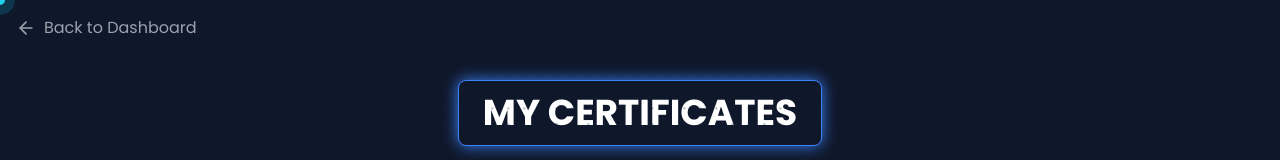
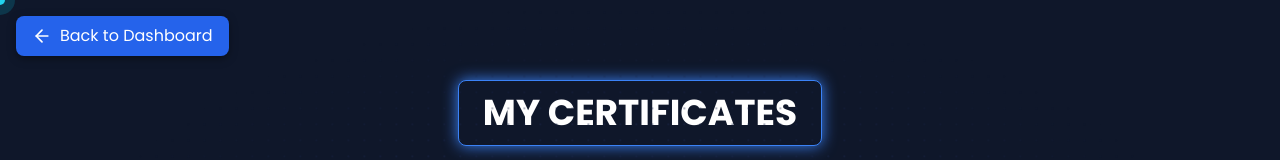
Before and after one commit to Kalpan2007/My_Portfolio, a React (Vite) app: page /certificates in a window 1280 px wide. Shown: the top 160 px of the page. Built offline with nearby package versions, Linux system fonts and the light colour scheme.

Commit message:
fix that routing and after that make scroll file

```diff
--- a/src/App.tsx
+++ b/src/App.tsx
@@ -10,6 +10,7 @@
 import Aboutme from "./pages/About"
 import Certificate from './pages/Certificate';
 import Loader from './components/Loader'; // 👈 Import loader
+import ScrollToTop from './components/ScrollToTop';
 
 function AnimatedRoutes() {
   const location = useLocation();
@@ -40,6 +41,7 @@
 
   return (
     <Router>
+      <ScrollToTop /> {/* Add this line */}
       <div className="min-h-screen bg-gradient-to-br from-[#0a0f1c] via-[#0f172a] to-[#1a1f35] text-gray-100 overflow-hidden">
         <div className="fixed inset-0 w-full h-full bg-[radial-gradient(#1d284d_1px,transparent_1px)] [background-size:16px_16px] [mask-image:radial-gradient(ellipse_50%_50%_at_50%_50%,#000_70%,transparent_100%)] pointer-events-none opacity-40 animate-bg-shift" />
 
--- /dev/null
+++ b/src/components/ScrollToTop.tsx
@@ -0,0 +1,14 @@
+import { useEffect } from 'react';
+import { useLocation } from 'react-router-dom';
+
+const ScrollToTop = () => {
+  const { pathname } = useLocation();
+
+  useEffect(() => {
+    window.scrollTo(0, 0);
+  }, [pathname]);
+
+  return null;
+};
+
+export default ScrollToTop;
--- a/src/pages/About.tsx
+++ b/src/pages/About.tsx
@@ -1,8 +1,8 @@
 import { motion, useInView } from 'framer-motion';
 import { useRef } from 'react';
 import profileImage from '../assets/About-img.png';
-import { ArrowLeft } from 'lucide-react';
 import { useNavigate } from 'react-router-dom';
+import BackToDashboard from '../components/BackToDashboard';
 
 const About: React.FC = () => {
   const navigate = useNavigate();
@@ -314,14 +314,7 @@
       <div className="w-full bg-gray-900/80 backdrop-blur-md border-t border-gray-800">
         <div className="max-w-7xl mx-auto py-6 px-4">
           <div className="flex flex-col sm:flex-row items-center justify-between gap-4">
-            <button
-              onClick={() => navigate('/')}
-              className="flex items-center gap-2 text-gray-400 hover:text-white transition"
-            >
-              <ArrowLeft size={20} />
-              <span>Back to Home</span>
-            </button>
-
+            <BackToDashboard />
             <div className="flex flex-wrap justify-center gap-4">
               <button
                 onClick={() => navigate('/projects')}
--- a/src/pages/Certificate.tsx
+++ b/src/pages/Certificate.tsx
@@ -1,6 +1,8 @@
 import React from "react";
 import { useNavigate } from "react-router-dom";
 import Jsf from '../assets/Js_01_img.png';
+import BackToDashboard from '../components/BackToDashboard';
+
 // Certificate data - 9 certificates total
 const certificatesData = [
   {
@@ -68,32 +70,6 @@
   }
 ];
 
-const BackButton = () => {
-  const navigate = useNavigate();
-  return (
-    <button
-    onClick={() => navigate("/")}
-      className="flex items-center gap-2 text-gray-400 hover:text-white transition"
-    >
-      <svg
-        xmlns="http://www.w3.org/2000/svg"
-        width="20"
-        height="20"
-        viewBox="0 0 24 24"
-        fill="none"
-        stroke="currentColor"
-        strokeWidth="2"
-        strokeLinecap="round"
-        strokeLinejoin="round"
-      >
-        <path d="m12 19-7-7 7-7"/>
-        <path d="M19 12H5"/>
-      </svg>
-      <span className="text-sm sm:text-base">Back to Dashboard</span>
-    </button>
-  );
-};
-
 const CertificateCard = ({ certificate }) => {
   return (
     <div className="bg-[#0f172a]/80 border border-[#3b82f6] rounded-xl shadow-lg overflow-hidden w-full transition-all hover:scale-105 hover:shadow-xl">
@@ -125,7 +101,7 @@
   return (
     <div className="min-h-screen py-20 px-4 sm:px-8 bg-[#0f172a]">
       <div className="absolute top-4 left-4">
-        <BackButton />
+        <BackToDashboard />
       </div>
 
       <div className="max-w-7xl mx-auto">
--- a/src/pages/Contact.tsx
+++ b/src/pages/Contact.tsx
@@ -1,8 +1,9 @@
 import React, { useState } from 'react';
 import { motion } from 'framer-motion';
-import { ArrowLeft, Mail, MapPin, Phone } from 'lucide-react';
+import { Mail, MapPin, Phone } from 'lucide-react';
 import { useNavigate } from 'react-router-dom';
 import PageTransition from '../components/PageTransition';
+import BackToDashboard from '../components/BackToDashboard';
 
 const Contact = () => {
   const navigate = useNavigate();
@@ -22,13 +23,9 @@
     <PageTransition>
       <div className="min-h-screen p-8">
         <div className="max-w-7xl mx-auto">
-          <button
-            onClick={() => navigate('/')}
-            className="flex items-center gap-2 text-gray-400 hover:text-white mb-8 transition"
-          >
-            <ArrowLeft size={20} />
-            Back to Dashboard
-          </button>
+          <div className="mb-8">
+            <BackToDashboard />
+          </div>
 
           <h1 className="text-4xl font-bold mb-8">Contact</h1>
 
--- a/src/pages/Experience.tsx
+++ b/src/pages/Experience.tsx
@@ -1,7 +1,7 @@
 import { motion } from 'framer-motion';
-import { ArrowLeft } from 'lucide-react';
 import { useNavigate } from 'react-router-dom';
 import PageTransition from '../components/PageTransition';
+import BackToDashboard from '../components/BackToDashboard';
 
 const experiences = [
   {
@@ -46,13 +46,9 @@
     <PageTransition>
       <div className="min-h-screen p-8">
         <div className="max-w-7xl mx-auto">
-          <button
-            onClick={() => navigate('/')}
-            className="flex items-center gap-2 text-gray-400 hover:text-white mb-8 transition"
-          >
-            <ArrowLeft size={20} />
-            Back to Dashboard
-          </button>
+          <div className="mb-8">
+            <BackToDashboard />
+          </div>
 
           <h1 className="text-4xl font-bold mb-8">Experience</h1>
 
--- a/src/pages/Skills.tsx
+++ b/src/pages/Skills.tsx
@@ -2,6 +2,7 @@
 import Pagetrasition from '../components/PageTransition'
 import { ArrowLeft } from 'lucide-react'
 import { useNavigate } from 'react-router-dom';
+import BackToDashboard from '../components/BackToDashboard';
 const skillsData = {
   Frontend: [
     {
@@ -96,13 +97,7 @@
   return (
     <Pagetrasition>
       <div className="absolute top-4 left-4">
-        <button
-          onClick={() => navigate("/")}
-          className="flex items-center gap-2 text-gray-400 hover:text-white transition"
-        >
-          <ArrowLeft size={20} />
-          <span className="text-sm sm:text-base">Back to Dashboard</span>
-        </button>
+      <BackToDashboard />
       </div>
       <div className="relative w-full flex flex-col items-center px-4 sm:px-10 mt-20 font-sans">
         <h2 className="text-center text-white text-3xl sm:text-4xl font-bold bg-[#0f172a] px-6 py-3 rounded-lg border border-[#3b82f6] shadow-[0_0_15px_#3b82f6] mb-20">
```
